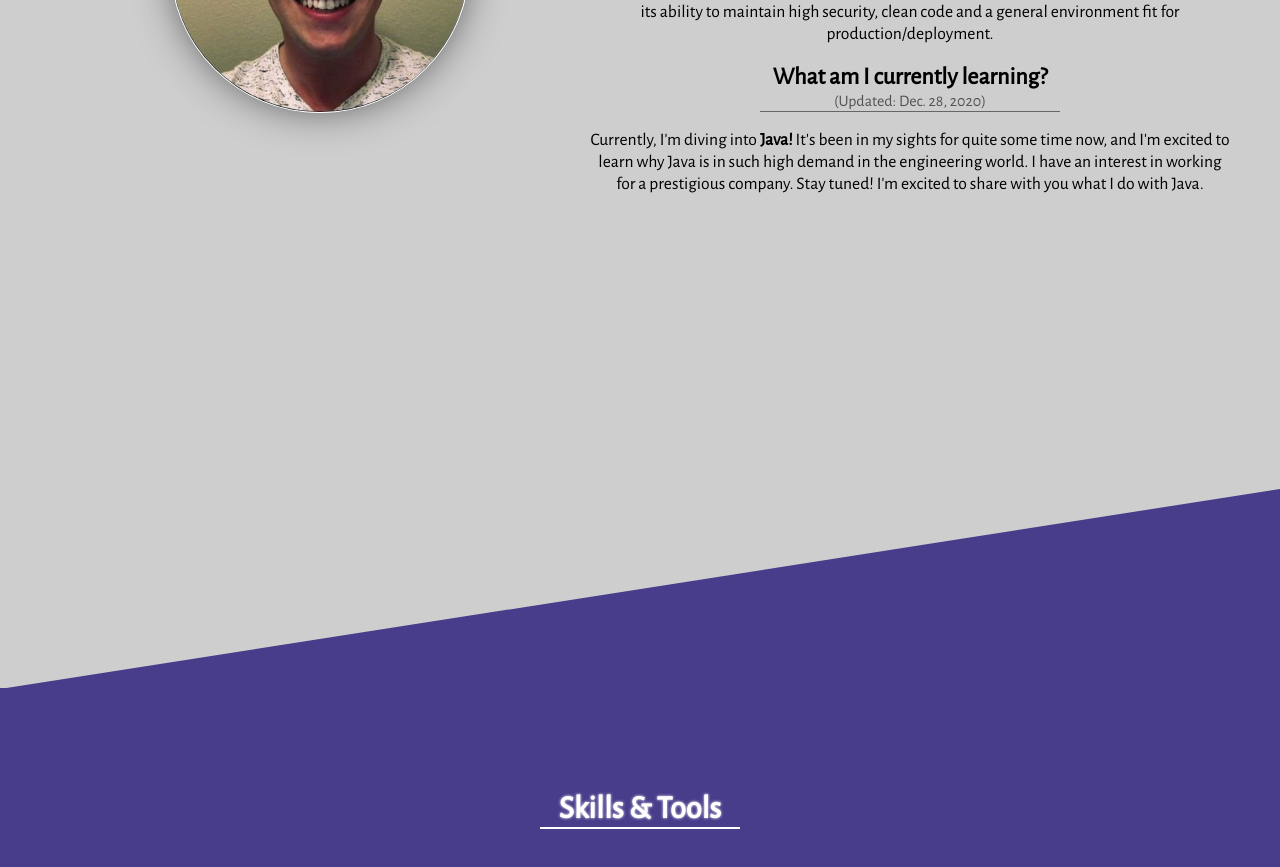
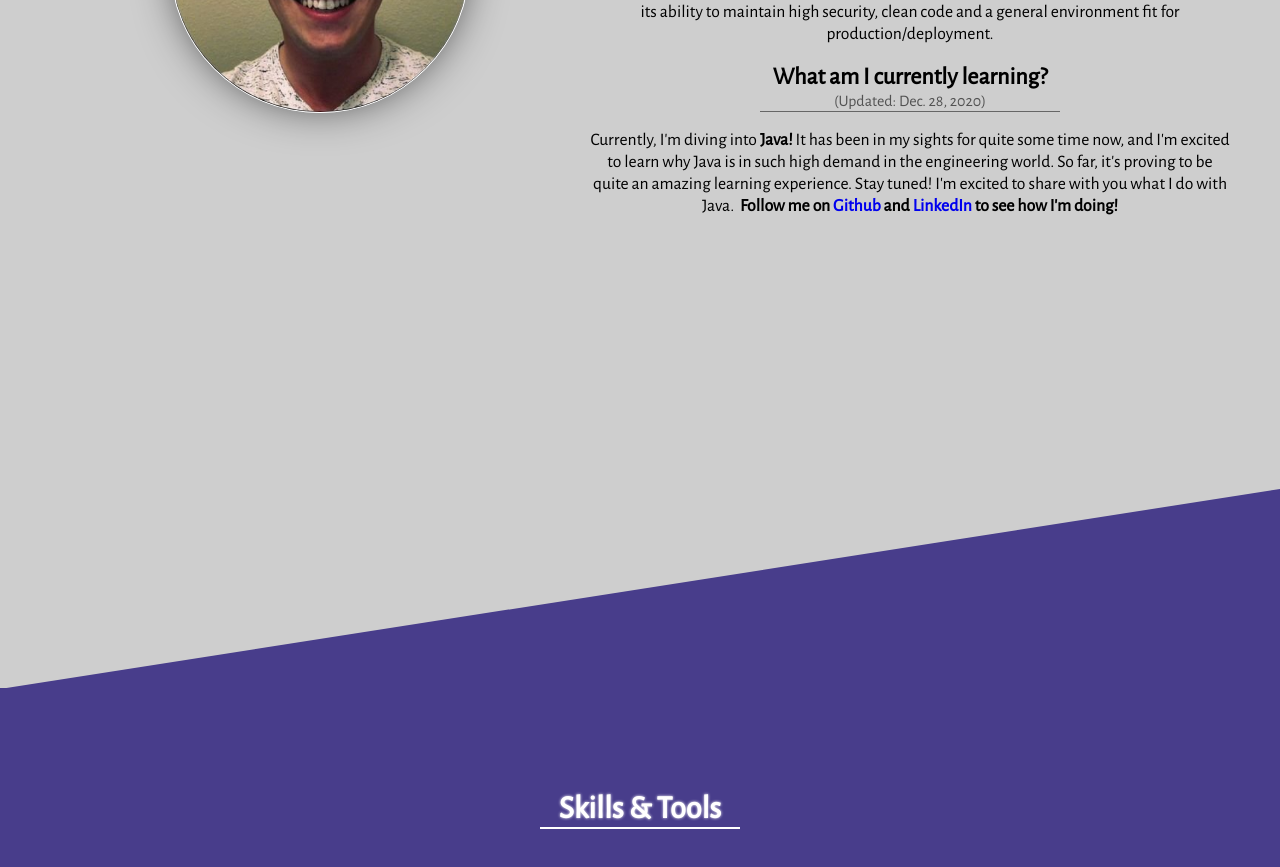
Before and after one commit to MatthewPalmer9/mattpdev, a React (Create React App) app: page / in a window 1280 px wide. Shown: the part 1240-2107 px from the top of the page. Built offline with nearby package versions, Linux system fonts and the light colour scheme.

Commit message:
Updated About section with links to my Github and LinkedIn.

```diff
--- a/src/sections/About.jsx
+++ b/src/sections/About.jsx
@@ -25,9 +25,10 @@ export default class About extends PureComponent {
                             <h2>What am I currently learning?</h2>
                             <span>(Updated: Dec. 28, 2020)</span>
                             <div className="hr"></div>
-                            <p>Currently, I'm diving into <strong>Java!</strong> It's been in my sights for quite some time now,
-                            and I'm excited to learn why Java is in such high demand in the engineering world. I have an interest
-                            in working for a prestigious company. Stay tuned! I'm excited to share with you what I do with Java.
+                            <p>Currently, I'm diving into <strong>Java!</strong> It has been in my sights for quite some time now,
+                            and I'm excited to learn why Java is in such high demand in the engineering world. So far, it's proving
+                            to be quite an amazing learning experience. Stay tuned! I'm excited to share with you what I do with Java.
+                            &nbsp;<strong>Follow me on <a href="https://github.com/matthewpalmer9" target="_blank" rel="noopener noreferrer">Github</a> and <a href="https://linkedin.com/in/matthewpalmer9" target="_blank" rel="noopener noreferrer">LinkedIn</a> to see how I'm doing!</strong>
                             </p>
                         </div>
                     </div>
```
Also changed, not shown: 1 other file (tests, documents, lock files or other folders).
